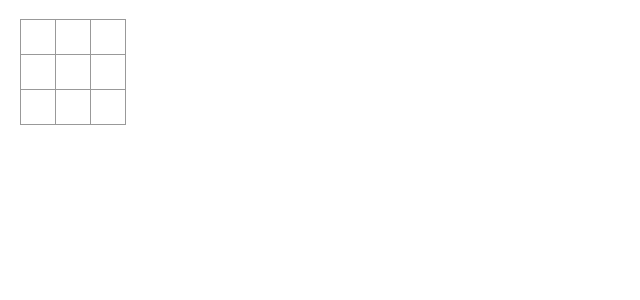
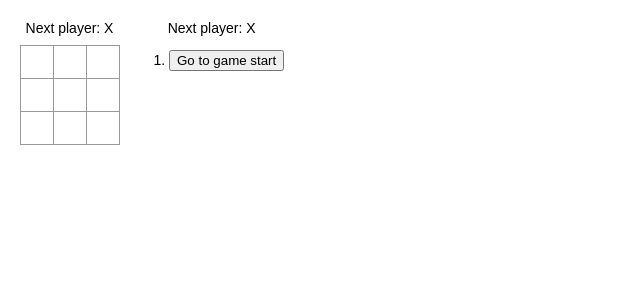
Before and after one commit to shafalam/tic-tac-toe, a React (Create React App) app: page / in a window 1280 px wide. Shown: the top 300 px of the page, without its empty margins (0-640 px from the left). Built offline with nearby package versions, Linux system fonts and the light colour scheme.

Commit message:
working tic-tac-toe

```diff
--- a/src/App.js
+++ b/src/App.js
@@ -1,15 +1,13 @@
-import React, { Component } from 'react';
-import logo from './logo.svg';
-import './App.css';
-import Game from "./components/Game/Game"
+import React, { Component } from "react";
+import "./App.css";
+import Game from "./components/Game/Game";
 
 class App extends Component {
   render() {
     return (
-      <div>
-          <Game />
+      <div className="App">
+        <Game />
       </div>
-
     );
   }
 }
--- a/src/components/Board/Board.js
+++ b/src/components/Board/Board.js
@@ -1,44 +1,35 @@
-import React, { Component } from "react"
-import Square from "../Square/Square"
+import React, { Component } from "react";
+import Square from "../Square/Square";
 
-class Board extends Component{
-    constructor(props){
-        super(props);
-        this.state = {
-            squares: Array(9).fill(null)
-        }
-    }
+class Board extends Component {
+  renderSquare = i => {
+    return (
+      <Square
+        value={this.props.squares[i]}
+        onClick={() => this.props.onClick(i)}
+      />
+    );
+  };
 
-    handleClick = (i) => {
-        const squares = this.state.squares.slice();
-        squares[i] = "X";
-        this.setState({squares: squares});
-    }
-
-    renderSquares(i){
-        return <Square value ={this.state.squares[i]}
-        onClick={() => this.handleClick(i)}/>;
-    }
-
-    render(){
-        return(
+  render() {
+    return (
       <div>
+        <div className="status">{this.props.status}</div>
         <div className="board-row">
-                {this.renderSquares(0)}
-                {this.renderSquares(1)}
-                {this.renderSquares(2)}
+          {this.renderSquare(0)}
+          {this.renderSquare(1)}
+          {this.renderSquare(2)}
         </div>
         <div className="board-row">
-                {this.renderSquares(3)}
-                {this.renderSquares(4)}
-                {this.renderSquares(5)}
+          {this.renderSquare(3)}
+          {this.renderSquare(4)}
+          {this.renderSquare(5)}
         </div>
         <div className="board-row">
-                {this.renderSquares(6)}
-                {this.renderSquares(7)}
-                {this.renderSquares(8)}
+          {this.renderSquare(6)}
+          {this.renderSquare(7)}
+          {this.renderSquare(8)}
         </div>
-
       </div>
     );
   }
--- a/src/components/Game/Game.js
+++ b/src/components/Game/Game.js
@@ -1,22 +1,108 @@
 import React, { Component } from "react";
-import Board from "../Board/Board"
+import Board from "../Board/Board";
 
-class Game extends Component{
+class Game extends Component {
+  constructor(props) {
+    super(props);
+    this.state = {
+      history: [{ squares: Array(9).fill(null) }],
+      xIsNext: true,
+      stepNumber: 0
+    };
+  }
+  handleClick = i => {
+    const history = this.state.history.slice(0, this.state.stepNumber + 1);
+    const current = history[history.length - 1];
+    const squares = current.squares.slice();
+    if (this.calculateWinner(squares)) {
+      return;
+    }
+    squares[i] = this.state.xIsNext ? "X" : "O";
+    const flipXisNext = !this.state.xIsNext;
+    this.setState({
+      history: history.concat([{ squares: squares }]),
+      xIsNext: flipXisNext,
+      stepNumber: history.length
+    });
+  };
 
-    render(){
-        return(
+  calculateWinner = squares => {
+    console.log("New winner calculation");
+    const winnerPattern = [
+      [0, 1, 2],
+      [3, 4, 5],
+      [6, 7, 8],
+      [0, 3, 6],
+      [1, 4, 7],
+      [2, 5, 8],
+      [0, 4, 8],
+      [2, 4, 6]
+    ];
+
+    for (let i = 0; i < winnerPattern.length; i++) {
+      const [a, b, c] = winnerPattern[i];
+      console.log(squares[a] + " " + squares[b] + " " + squares[c]);
+      if (
+        squares[a] &&
+        squares[a] === squares[b] &&
+        squares[a] === squares[c]
+      ) {
+        console.log("Winner found");
+        return squares[a];
+      }
+    }
+    return null;
+  };
+
+  jumpTo = step => {
+    this.setState({ stepNumber: step, xIsNext: step % 2 === 0 ? true : false });
+  };
+
+  render() {
+    const history = this.state.history;
+    const current = history[this.state.stepNumber];
+    const winner = this.calculateWinner(current.squares);
+
+    // past history
+    const moves = history.map((step, move) => {
+      const desc = move ? "Go to move # " + move : "Go to game start";
+      return (
+        <li key={move}>
+          <button
+            onClick={() => {
+              this.jumpTo(move);
+            }}
+          >
+            {desc}
+          </button>
+        </li>
+      );
+    });
+
+    let status;
+    if (winner) {
+      status = "Winner is: " + winner;
+    } else {
+      status = "Next player: " + (this.state.xIsNext ? "X" : "O");
+    }
+    return (
       <div className="game">
         <div className="game-board">
-                    <Board />
+          <Board
+            squares={current.squares}
+            onClick={i => this.handleClick(i)}
+            status={status}
+          />
         </div>
         <div className="game-info">
-                    <div>{/*status*/}</div>
-                    <ol> {/*To do*/}</ol>
+          <div>{status}</div>
+          <div>
+            <ol>{moves}</ol>
           </div>
         </div>
-        )
+      </div>
+    );
   }
 }
 
-
 export default Game;
--- a/src/components/Square/Square.js
+++ b/src/components/Square/Square.js
@@ -1,15 +1,11 @@
-import React, { Component } from "react"
+import React from "react";
 
-class Square extends Component {
+const square = props => {
+  return (
+    <button className="square" onClick={props.onClick}>
+      {props.value}
+    </button>
+  );
+};
 
-
-    render(){
-        return(
-            <div className="square" onClick={()=>{this.props.onClick}}>
-            {this.props.value}
-            </div>
-        );
-    }
-}
-
-export default Square;
+export default square;
```
Also changed, not shown: src/App.css (+8 -3 lines), 1 other file (tests, documents, lock files or other folders). Lines whose indentation alone changed are shown as unchanged.
